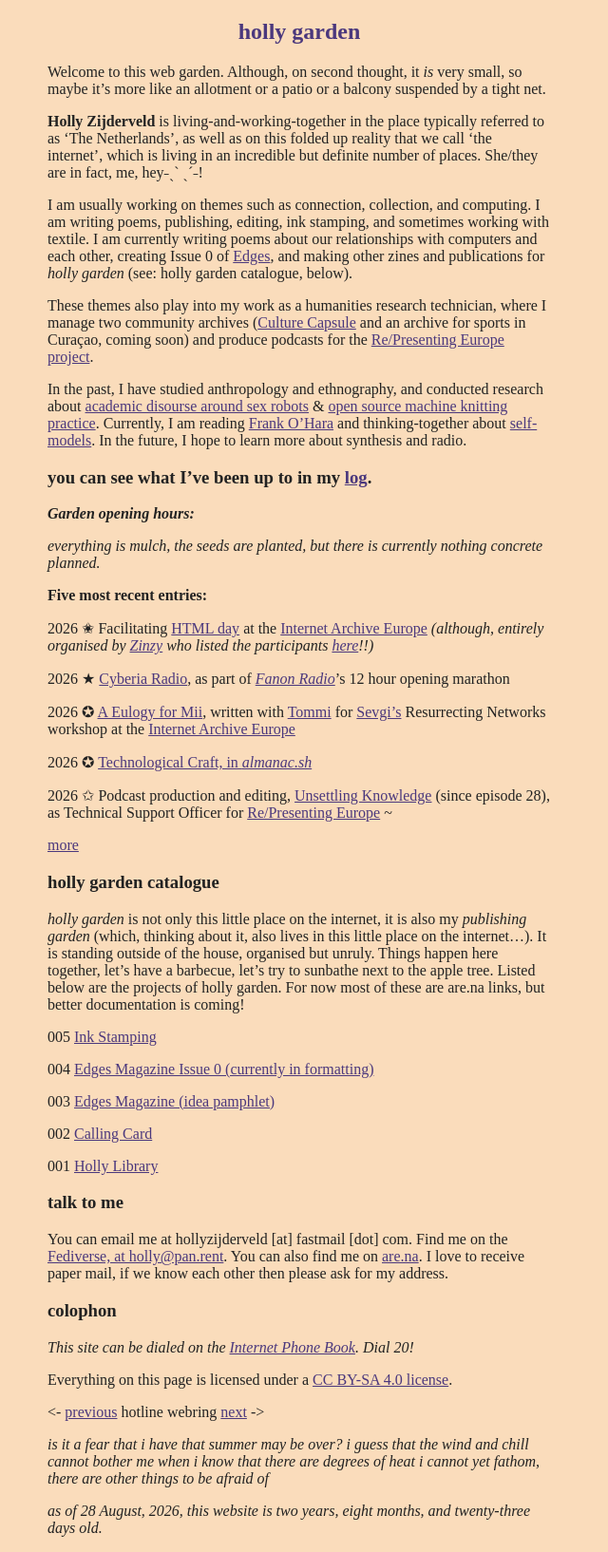
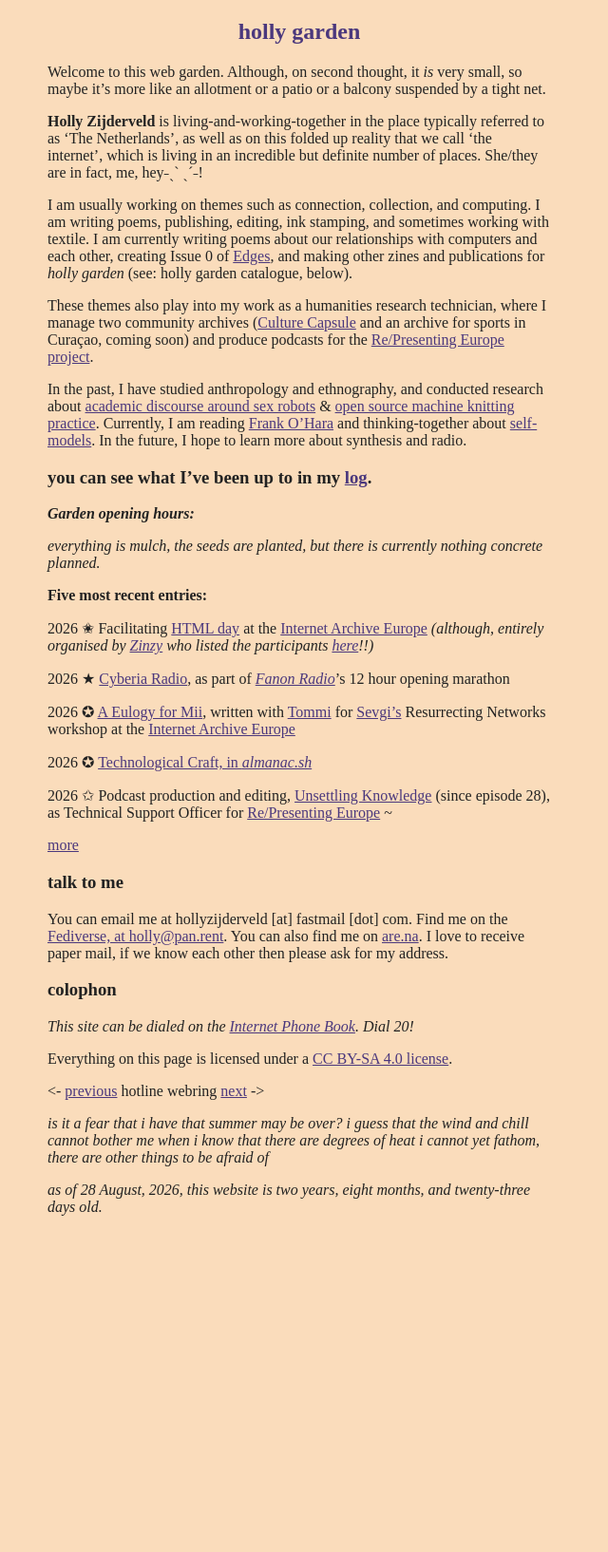
Before and after one commit to hollyz1jderveld/hollyz1jderveld.github.io, a Jekyll site: the page built from index.md, in a window 1280 px wide. Shown: the whole page at 95% size, without its empty margins (0-640 px from the left). Built offline with Jekyll 4.4.1, drawn with Linux system fonts in a browser that asks for light colours; some web fonts are replaced; Markdown is read by kramdown in place of the engine named in the settings; our own code applies the rules of GitHub Pages for plain Markdown files; after the commit the page ends 1296 px from its top, so only the background shows below that.

Commit message:
Update index.md

```diff
--- a/index.md
+++ b/index.md
@@ -11,7 +11,7 @@ I am usually working on themes such as connection, collection, and computing. I
 
 These themes also play into my work as a humanities research technician, where I manage two community archives ([Culture Capsule](https://culturecapsule.nl) and an archive for sports in Curaçao, coming soon) and produce podcasts for the [Re/Presenting Europe project](https://re-presentingeurope.nl/).
 
-In the past, I have studied anthropology and ethnography, and conducted research about [academic disourse around sex robots](https://www.researchgate.net/profile/Holly-Zijderveld/publication/382625206_Talking_About_Sex_Robots_Mapping_academic_controversy_in_sex_robot_discourse/links/66a61066de060e4c7e60f0f5/Talking-About-Sex-Robots-Mapping-academic-controversy-in-sex-robot-discourse.pdf?origin=publication_detail&_tp=eyJjb250ZXh0Ijp7ImZpcnN0UGFnZSI6InB1YmxpY2F0aW9uIiwicGFnZSI6InB1YmxpY2F0aW9uRG93bmxvYWQiLCJwcmV2aW91c1BhZ2UiOiJwdWJsaWNhdGlvbiJ9fQ) & [open source machine knitting practice](https://www.are.na/block/41968190). Currently, I am reading [Frank O'Hara](https://en.wikipedia.org/wiki/Frank_O'Hara) and thinking-together about [self-models](https://supergijs.com/researchgroup.html). In the future, I hope to learn more about synthesis and radio.
+In the past, I have studied anthropology and ethnography, and conducted research about [academic discourse around sex robots](https://www.researchgate.net/profile/Holly-Zijderveld/publication/382625206_Talking_About_Sex_Robots_Mapping_academic_controversy_in_sex_robot_discourse/links/66a61066de060e4c7e60f0f5/Talking-About-Sex-Robots-Mapping-academic-controversy-in-sex-robot-discourse.pdf?origin=publication_detail&_tp=eyJjb250ZXh0Ijp7ImZpcnN0UGFnZSI6InB1YmxpY2F0aW9uIiwicGFnZSI6InB1YmxpY2F0aW9uRG93bmxvYWQiLCJwcmV2aW91c1BhZ2UiOiJwdWJsaWNhdGlvbiJ9fQ) & [open source machine knitting practice](https://www.are.na/block/41968190). Currently, I am reading [Frank O'Hara](https://en.wikipedia.org/wiki/Frank_O'Hara) and thinking-together about [self-models](https://supergijs.com/researchgroup.html). In the future, I hope to learn more about synthesis and radio.
 
 ### you can see what I've been up to in my [log](https://holly.garden/log).
 ***Garden opening hours:***
@@ -32,19 +32,6 @@ In the past, I have studied anthropology and ethnography, and conducted research
 
 [more](https://holly.garden/log)
 
-### holly garden catalogue
-*holly garden* is not only this little place on the internet, it is also my *publishing garden* (which, thinking about it, also lives in this little place on the internet...). It is standing outside of the house, organised but unruly. Things happen here together, let’s have a barbecue, let’s try to sunbathe next to the apple tree. Listed below are the projects of holly garden. For now most of these are are.na links, but better documentation is coming!
-
-005  [Ink Stamping](https://www.are.na/holly-garden/ink-stamping)
-
-004  [Edges Magazine Issue 0 (currently in formatting)](https://edgesmag.net)
-
-003  [Edges Magazine (idea pamphlet)](https://www.are.na/block/45828251)
-
-002  [Calling Card](https://www.are.na/holly-zijderveld/calling-card-isitobdbvje)
-
-001  [Holly Library](https://www.are.na/holly-zijderveld/holly-library)
-
 ### talk to me
 You can email me at hollyzijderveld [at] fastmail [dot] com. Find me on the [Fediverse, at holly@pan.rent](https://pan.rent/@Holly). You can also find me on [are.na](https://www.are.na/holly-zijderveld/index). I love to receive paper mail, if we know each other then please ask for my address.
 
```
